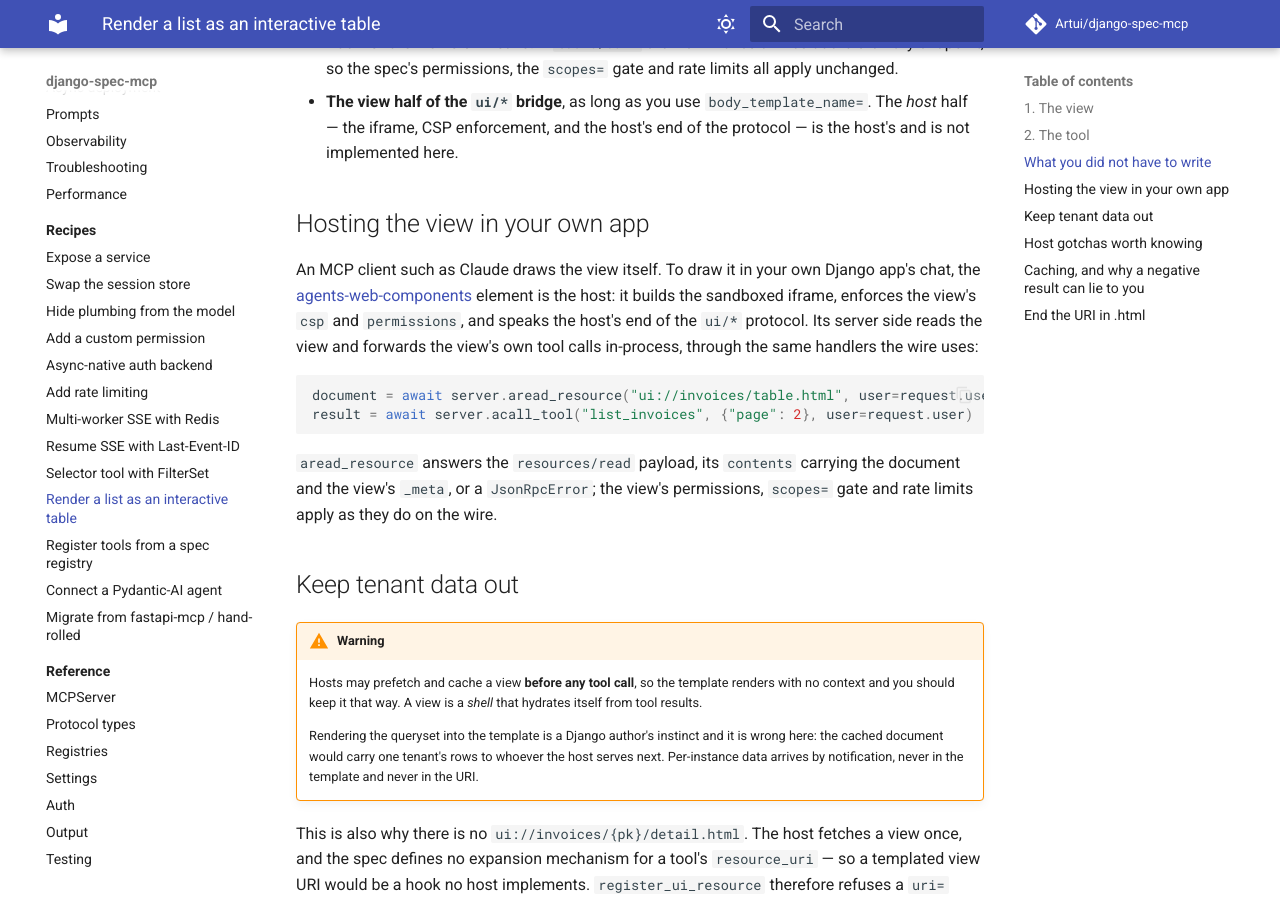
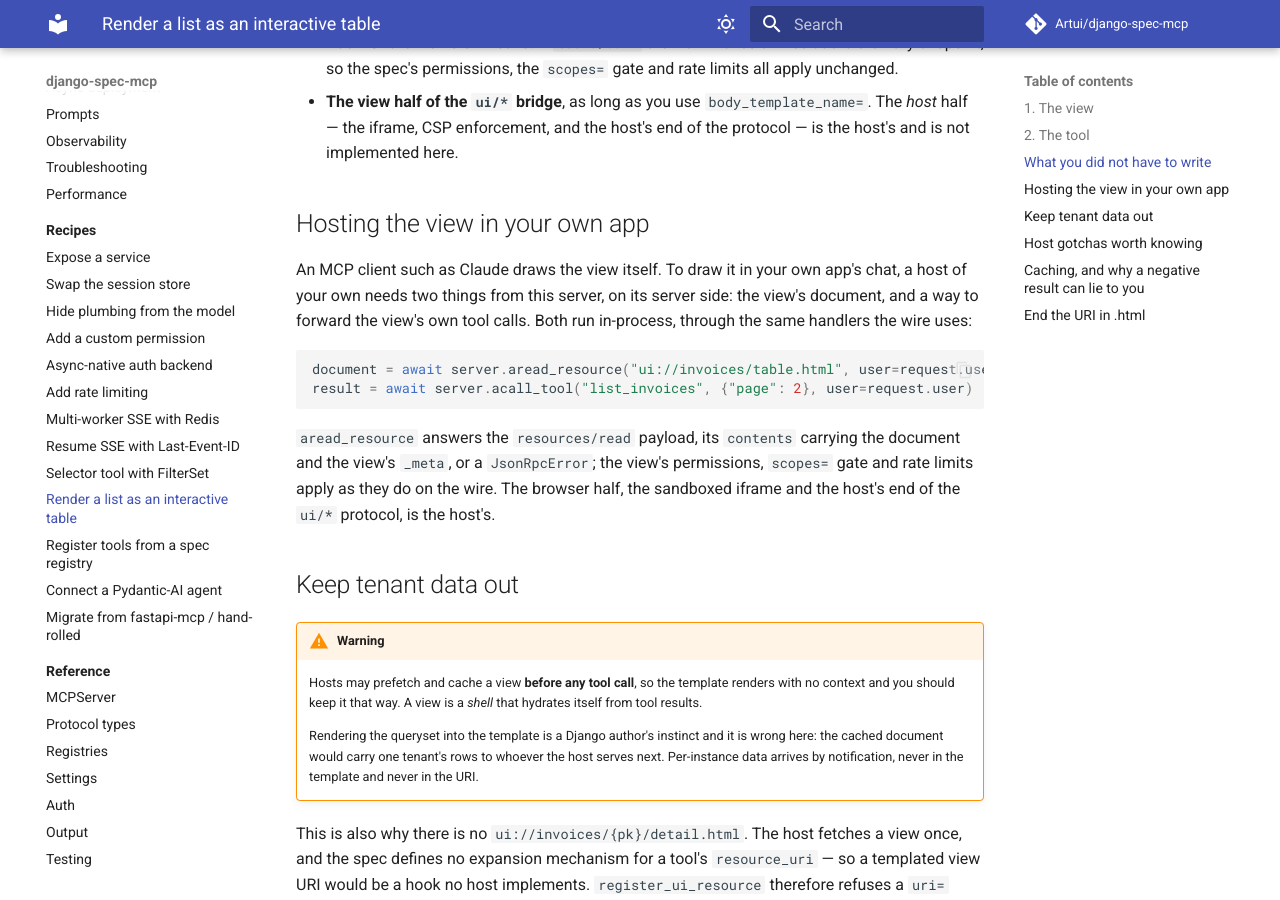
Before and after one commit to Artui/django-spec-mcp, an MkDocs documentation site: the page built from docs/recipes/interactive-view.md, in a window 1280 px wide and 900 px high, scrolled down 2251 px. Built offline with MkDocs 1.6.1 and Material for MkDocs 9.7.7, drawn with Linux system fonts in a browser that asks for light colours; comment, search, counter and statistics services are not loaded.

Commit message:
Answer review: generic host wording, pass-through tests, a view in the example
The recipe and CHANGELOG no longer describe agents-web-components hosting
that has not shipped; they describe a host's server side reading through
aread_resource. Tests pin that aread_resource reads as the user it is
handed and works on the request it is handed, and the denied-scope test
checks requiredScopes. The README lists aread_resource; the invoicing
example registers a ui:// view and its smoke test reads it in-process.

Co-Authored-By: Claude Opus 5.5 <noreply@anthropic.com>

````diff
--- a/docs/recipes/interactive-view.md
+++ b/docs/recipes/interactive-view.md
@@ -114,13 +114,10 @@ rather than reaching the host as a dangling reference.
 
 ## Hosting the view in your own app
 
-An MCP client such as Claude draws the view itself. To draw it in your own Django
-app's chat, the
-[agents-web-components](https://github.com/Artui/agents-web-components) element
-is the host: it builds the sandboxed iframe, enforces the view's `csp` and
-`permissions`, and speaks the host's end of the `ui/*` protocol. Its server side
-reads the view and forwards the view's own tool calls in-process, through the same
-handlers the wire uses:
+An MCP client such as Claude draws the view itself. To draw it in your own app's
+chat, a host of your own needs two things from this server, on its server side:
+the view's document, and a way to forward the view's own tool calls. Both run
+in-process, through the same handlers the wire uses:
 
 ```python
 document = await server.aread_resource("ui://invoices/table.html", user=request.user)
@@ -129,7 +126,8 @@ result = await server.acall_tool("list_invoices", {"page": 2}, user=request.user
 
 `aread_resource` answers the `resources/read` payload, its `contents` carrying the
 document and the view's `_meta`, or a `JsonRpcError`; the view's permissions,
-`scopes=` gate and rate limits apply as they do on the wire.
+`scopes=` gate and rate limits apply as they do on the wire. The browser half,
+the sandboxed iframe and the host's end of the `ui/*` protocol, is the host's.
 
 ## Keep tenant data out
 
````
Also changed, not shown: CHANGELOG.md (+3 -2 lines), README.md (+2 -2 lines), examples/invoicing/README.md (+1 -0 lines), 3 other files.
